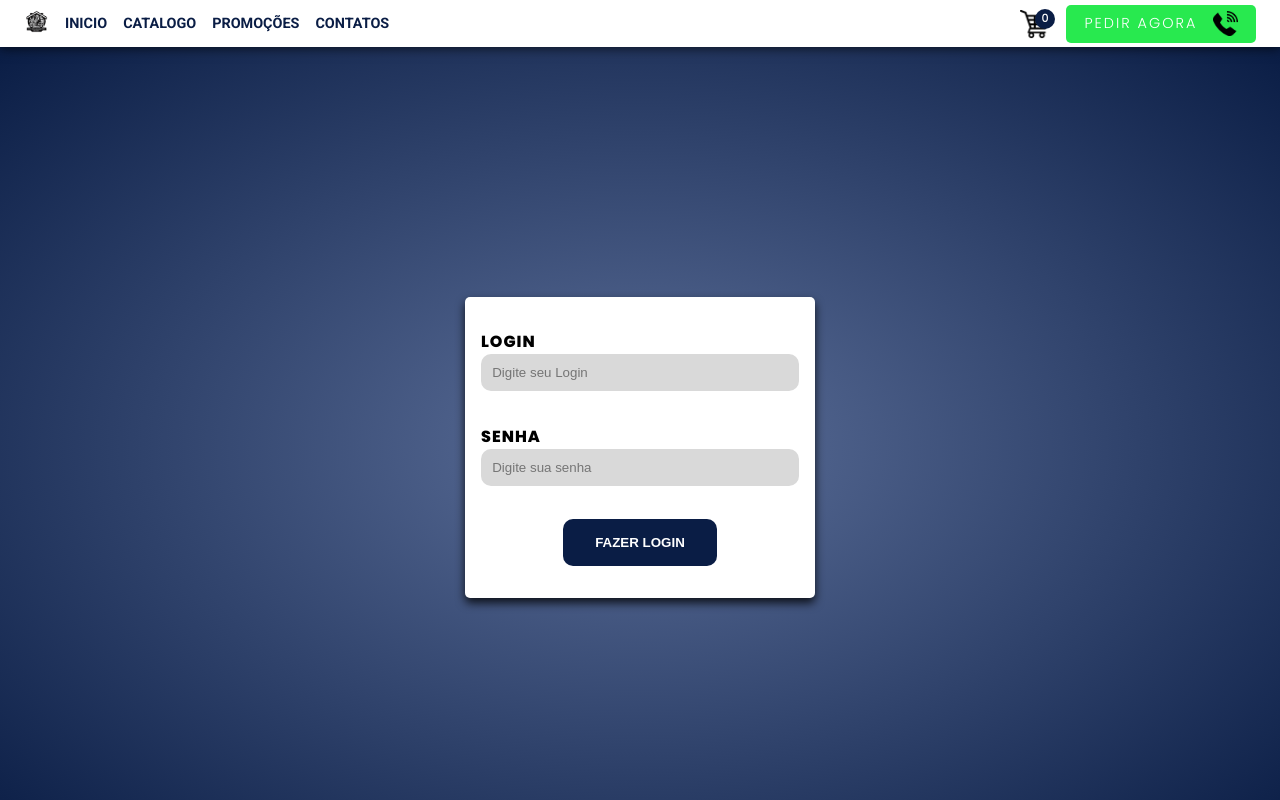
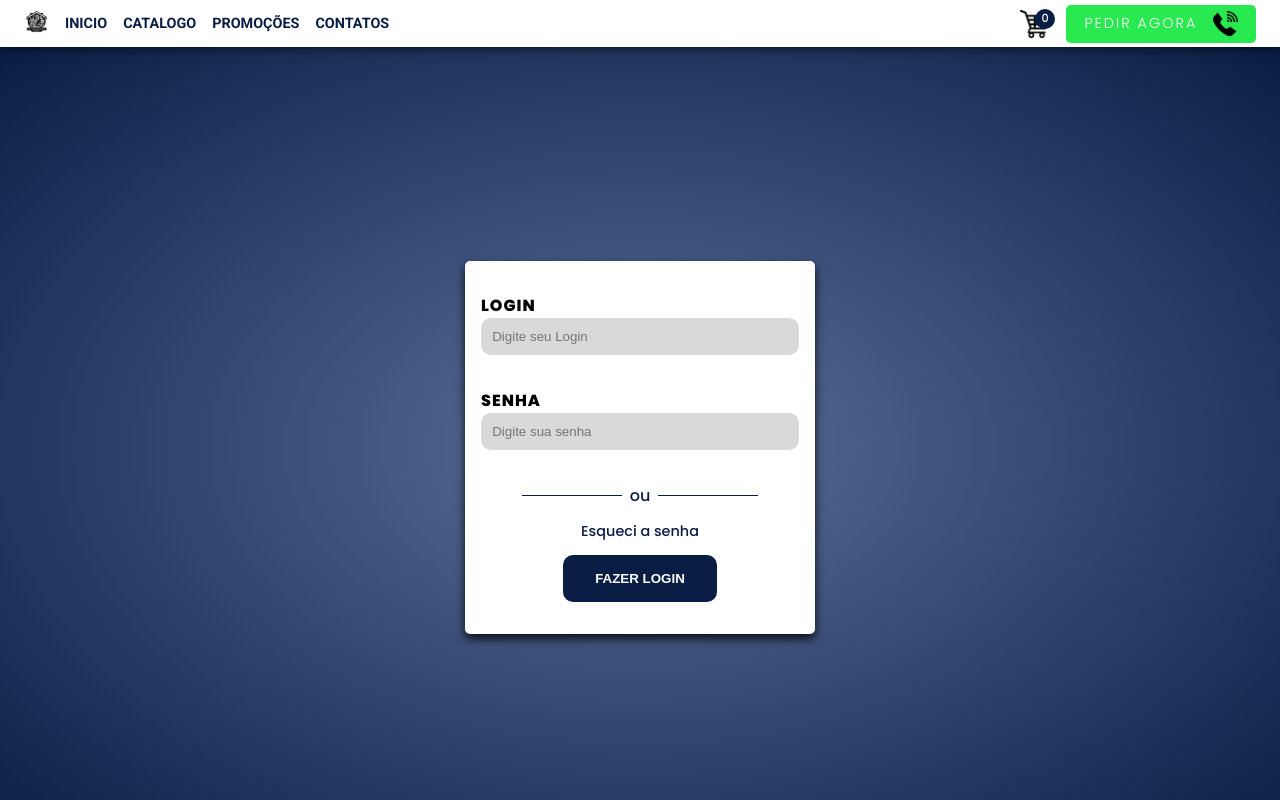
Before and after one commit to LuskarJs/DepositoFabinho, a React (Create React App) app: page /Login in a window 1280 px wide. Shown: the top 800 px of the page. Built offline with nearby package versions, Linux system fonts and the light colour scheme.

Commit message:
Adição do servidor atualização part 6

```diff
--- a/src/parts/login/loginPage.js
+++ b/src/parts/login/loginPage.js
@@ -17,7 +17,7 @@ const Login = () => {
                 headers: {
                     'Content-Type': 'application/json'
                 },
-          body: JSON.stringify({ username, password })
+                body: JSON.stringify({ username, password }) // Enviando username e password para o servidor
             });
 
             if (!response.ok) {
@@ -27,9 +27,11 @@ const Login = () => {
             const data = await response.json();
 
             if (data.autenticado) {
+                // Redirecionar para a página de perfil com base nas informações recebidas do servidor
                 navigate(`/perfil?username=${data.username}&isAdmin=${data.isAdmin}`);
             } else {
                 setErro('Credenciais inválidas');
+            console.log("erro")
             }
         } catch (error) {
             console.error('Erro ao fazer login:', error);
@@ -50,6 +52,14 @@ const Login = () => {
                     <input type="password" id="password" name="password" placeholder="Digite sua senha" value={password} onChange={(e) => setPassword(e.target.value)} />
                     <small>Preencha os campos</small>
                 </div>
+                <div className="or-container">
+                    <span></span>
+                    <p>ou</p>
+                    <span></span>
+                </div>
+                <div className="Forget">
+                    <p>Esqueci a senha</p>
+                </div>
                 {erro && <div className="erro">{erro}</div>}
                 <button type='submit'>Fazer Login</button>
             </form>
```
Also changed, not shown: src/server.js (+16 -7 lines). Lines whose indentation alone changed are shown as unchanged.
